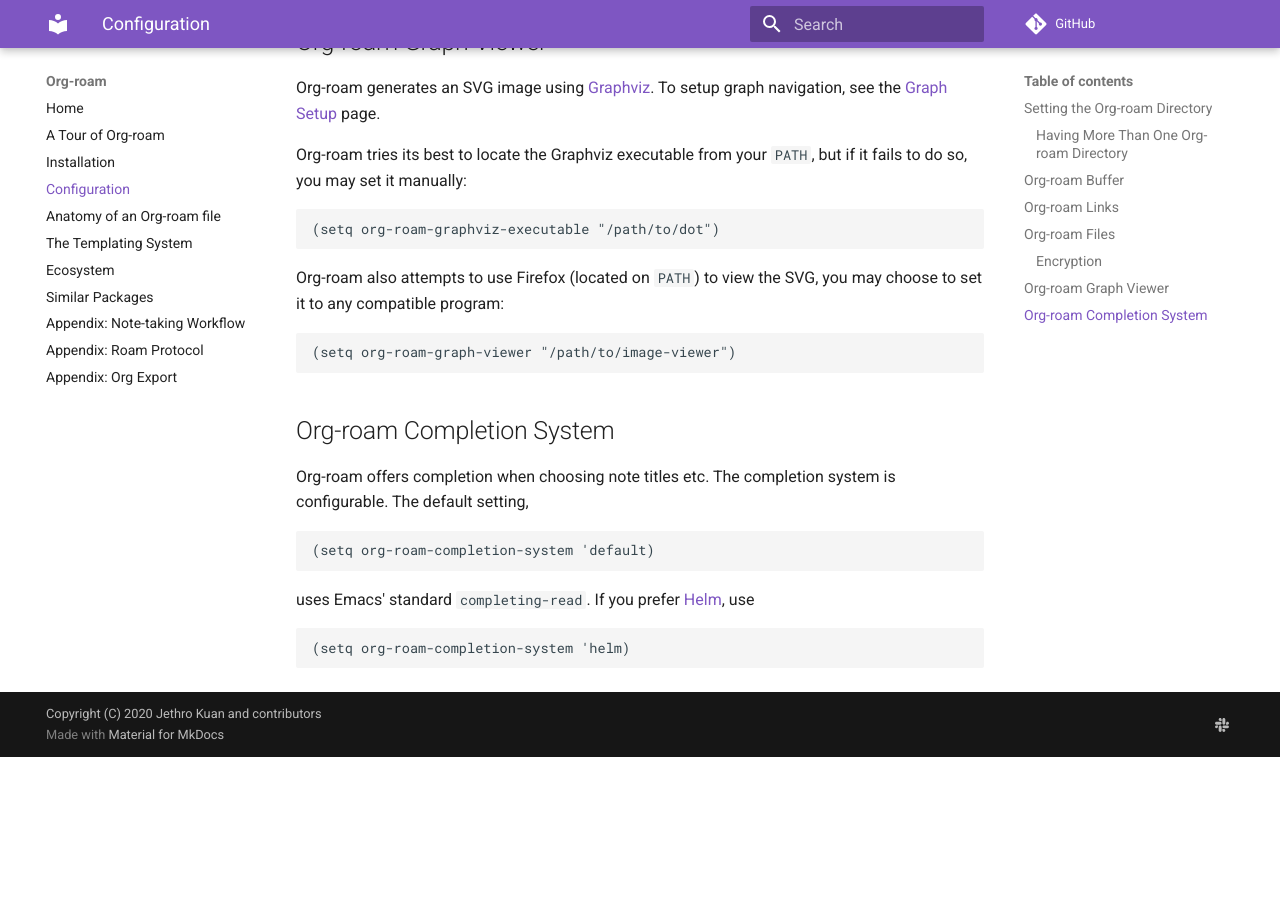
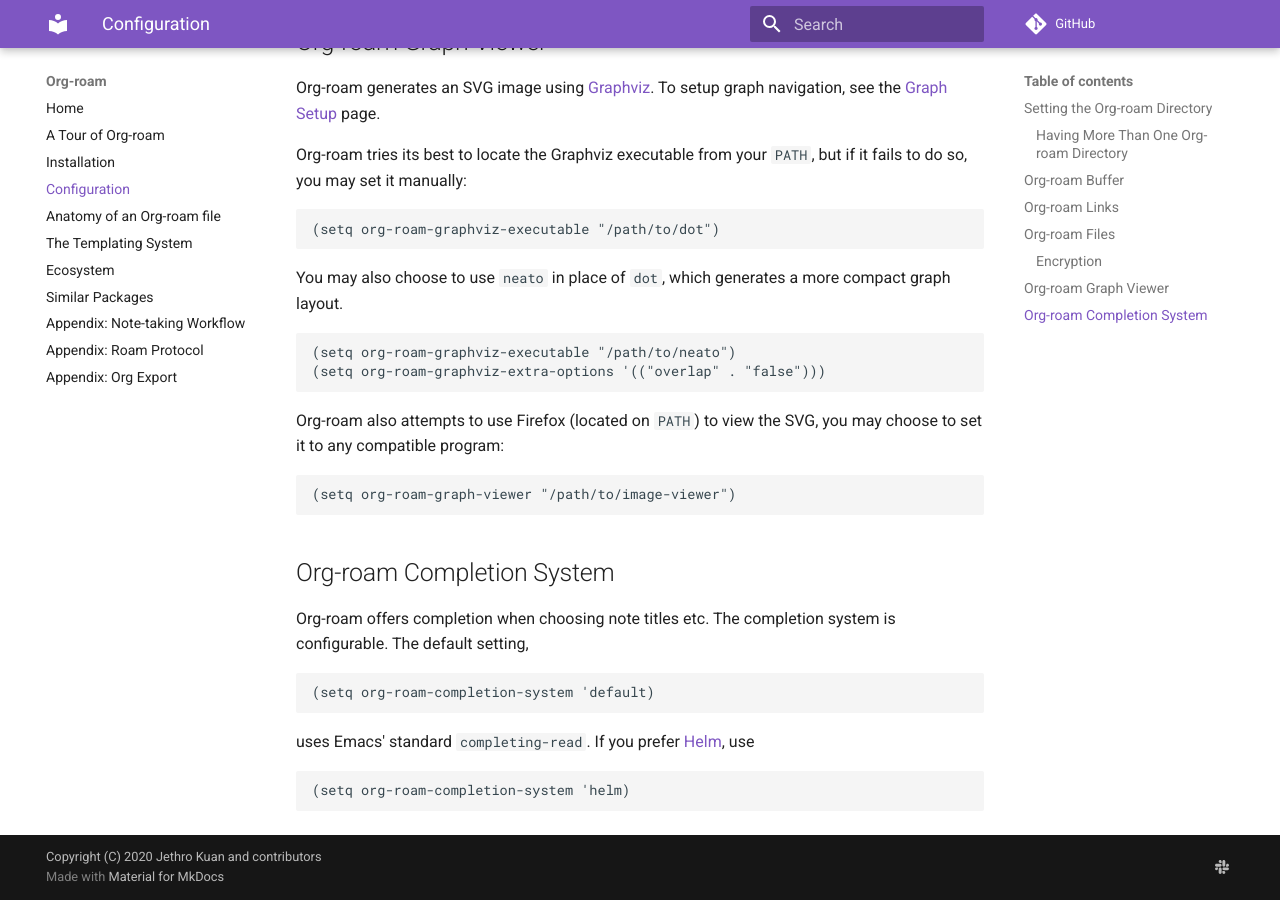
Before and after one commit to org-roam/org-roam, an MkDocs documentation site: the page built from doc/configuration.md, in a window 1280 px wide and 900 px high, scrolled down 1970 px. Built offline with MkDocs 1.6.1 and Material for MkDocs 9.7.7, drawn with Linux system fonts in a browser that asks for light colours; comment, search, counter and statistics services are not loaded; before the commit the page ends 2727 px from its top, so only the background shows below that.

Commit message:
(docs): add documentation for using neato (#291)
Some prefer using neato for generating a graph (ref #263). This
documents how to do so.

````diff
--- a/doc/configuration.md
+++ b/doc/configuration.md
@@ -101,6 +101,13 @@
 (setq org-roam-graphviz-executable "/path/to/dot")
 ```
 
+You may also choose to use `neato` in place of `dot`, which generates a more compact graph layout.
+
+```
+(setq org-roam-graphviz-executable "/path/to/neato")
+(setq org-roam-graphviz-extra-options '(("overlap" . "false")))
+```
+
 Org-roam also attempts to use Firefox (located on `PATH`) to view the
 SVG, you may choose to set it to any compatible program:
 
````
Also changed, not shown: 1 other file.
